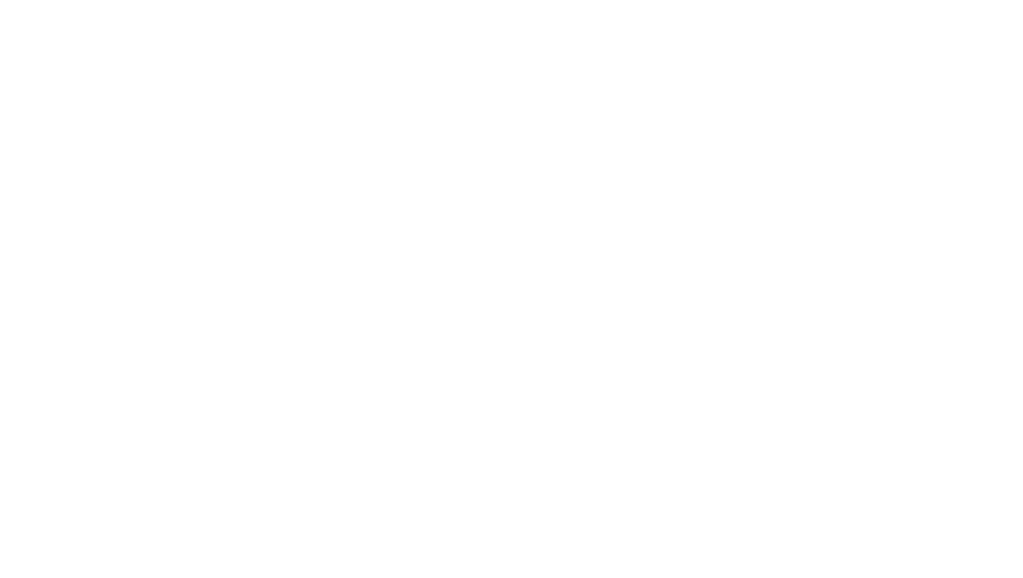
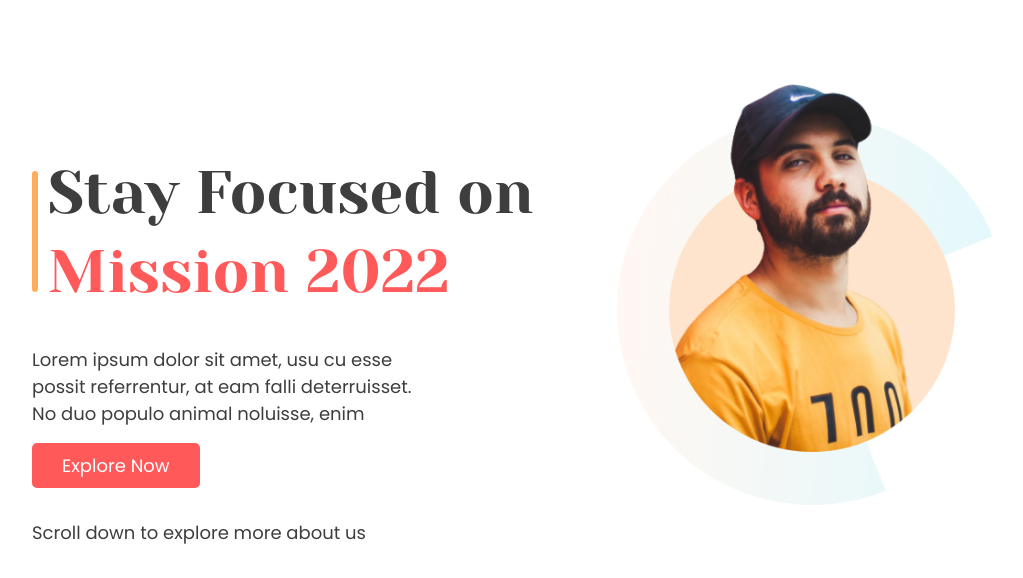
Before and after one commit to mizansekiro/jkm-mission-2022, a plain HTML site: page index.html in a window 1280 px wide. Shown: the whole page, without its empty margins (126-1149 px from the left). Drawn offline with Linux system fonts and the light colour scheme.

Commit message:
Top banner sections added

```diff
--- a/index.html
+++ b/index.html
@@ -5,11 +5,57 @@
     <meta charset="UTF-8">
     <meta http-equiv="X-UA-Compatible" content="IE=edge">
     <meta name="viewport" content="width=device-width, initial-scale=1.0">
-    <title>Mission 2022</title>
+    <title>Document</title>
+    <link rel="preconnect" href="https://fonts.googleapis.com">
+    <link rel="preconnect" href="https://fonts.gstatic.com" crossorigin>
+    <link href="https://fonts.googleapis.com/css2?family=Lobster&family=Yeseva+One&display=swap" rel="stylesheet">
+    <link rel="preconnect" href="https://fonts.googleapis.com">
+    <link rel="preconnect" href="https://fonts.gstatic.com" crossorigin>
+    <link href="https://fonts.googleapis.com/css2?family=Poppins&display=swap" rel="stylesheet">
+    <link rel="preconnect" href="https://fonts.googleapis.com">
+    <link rel="preconnect" href="https://fonts.gstatic.com" crossorigin>
+    <link href="https://fonts.googleapis.com/css2?family=Lobster&display=swap" rel="stylesheet">
+
+    <link rel="stylesheet" href="style.css">
+
 </head>
 
 <body>
 
+    <!--top banner section start-->
+
+    <section>
+        <div class="banner-half ">
+            <div class="stay">
+                <div id="stay-font">
+                    <div id="stay-left-bar"></div>
+                    <h1>Stay Focused on </h1>
+                    <h1><span class="mission-color">Mission 2022</span></h1>
+                </div>
+                <div class="stay-discription">
+                    <p>Lorem ipsum dolor sit amet, usu cu esse possit
+                        referrentur, at eam falli deterruisset. No duo populo
+                        animal noluisse, enim</p>
+                    <a class="link-btn" target="_blank" href="http://">Explore Now</a>
+                    <p>Scroll down to explore more about us</p>
+                </div>
+            </div>
+        </div>
+        <div class="banner-half">
+            <img src="images/person/person-0.png" alt="">
+        </div>
+    </section>
+
+    <!--top banner section end-->
+
+
+    <section>
+
+    </section>
+
+
+
+
 </body>
 
 </html>
--- a/style.css
+++ b/style.css
@@ -0,0 +1,71 @@
+
+/*
+.footer{font-family: 'Lobster', cursive;
+}*/
+
+
+body{
+    font-family: 'Poppins', sans-serif;
+    font-size: 18px;
+    font-weight: normal;
+    color: #3E3E3E;
+  }
+
+section{
+    display: flex;
+    margin-left: 150px;
+}
+.banner-half{
+    width: 50%;
+}
+.mission-color{
+    color: #FF5959;
+}
+.stay-padding{
+    padding-top: 50px;
+}
+
+.stay{
+    margin-top: 150px;
+}
+#stay-font{
+    font-family: 'Yeseva One', cursive;
+    font-size: 40px;
+}
+
+#stay-font h1{
+    font-weight: normal;
+    margin: 10px;
+}
+
+#stay-left-bar{
+    float: left;
+    height: 115px;
+    border: 3px solid #FFAD5A;
+    border-radius: 20px;
+    padding-left: 0px;
+    margin-top: 13px;
+    margin-right: 10px;
+}
+
+
+
+.banner-half img{
+    width: 70%;
+    padding-left: 5%;
+
+}
+.stay-discription p{
+    width: 70%;
+    margin-top: 40px;
+    margin-bottom: 25px;
+}
+
+.link-btn{
+    text-decoration: none;
+    background: #FF5959;
+    border-radius: 5px;
+    color: white;
+    padding: 10px 30px;
+
+}
```
